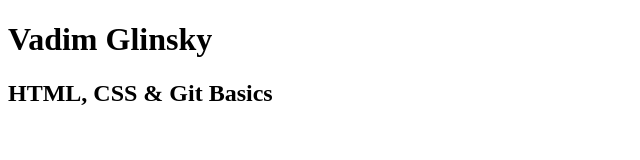
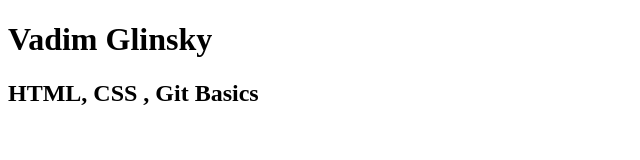
Before and after one commit to vaaadik22/rsschool-cv, a plain HTML site: page index.html in a window 1280 px wide. Shown: the full height of the page, 0-640 px from the left. Drawn offline with Linux system fonts and the light colour scheme.

Commit message:
fix:fix h2

```diff
--- a/index.html
+++ b/index.html
@@ -9,7 +9,7 @@
 <body>
     <div class="wrapper">
         <h1>Vadim Glinsky</h1>
-        <h2>HTML, CSS & Git Basics</h2>
+        <h2>HTML, CSS , Git Basics</h2>
     </div>
 </body>
 </html
```
